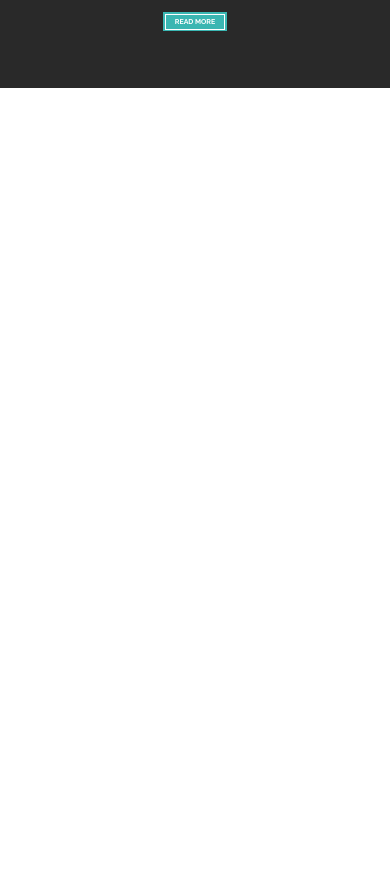
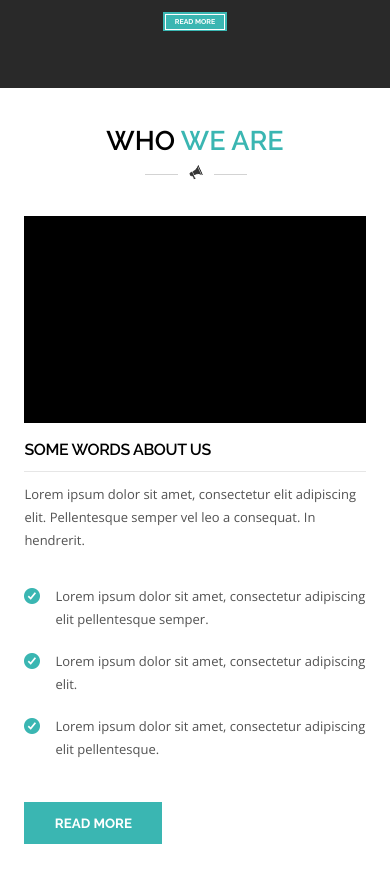
Before and after one commit to mishatch/parry, a plain HTML site: page index.html in a window 390 px wide. Shown: the part 191-1074 px from the top of the page. Before the commit the page ends 844 px from the top, so only its background shows below. Drawn offline with nearby package versions, Linux system fonts and the light colour scheme.

Commit message:
add third component on mobile resolution

```diff
--- a/index.html
+++ b/index.html
@@ -22,6 +22,12 @@
       href="https://fonts.googleapis.com/css2?family=Raleway:wght@700&display=swap"
       rel="stylesheet"
     />
+    <link rel="preconnect" href="https://fonts.googleapis.com" />
+    <link rel="preconnect" href="https://fonts.gstatic.com" crossorigin />
+    <link
+      href="https://fonts.googleapis.com/css2?family=Open+Sans&display=swap"
+      rel="stylesheet"
+    />
     <link rel="stylesheet" href="./styles/styles.css" />
     <title>Parry</title>
   </head>
@@ -43,7 +49,41 @@
         <button class="raleway-bold">READ MORE</button>
       </div>
     </header>
-    <section class="component-3"></section>
+    <section class="component-3 flex">
+      <h2 class="raleway-semibold"><span>WHO</span> WE ARE</h2>
+      <div class="flex">
+        <div></div>
+        <img src="./assets/speaker.png" alt="Speaker" />
+        <div></div>
+      </div>
+      <div></div>
+      <h5 class="raleway-semibold">SOME WORDS ABOUT US</h5>
+      <div></div>
+      <p class="open-sans-regular">
+        Lorem ipsum dolor sit amet, consectetur elit adipiscing elit.
+        Pellentesque semper vel leo a consequat. In hendrerit.
+      </p>
+      <div class="check flex">
+        <img src="./assets/check-blue.png" alt="Check" />
+        <p class="open-sans-regular">
+          Lorem ipsum dolor sit amet, consectetur adipiscing elit pellentesque
+          semper.
+        </p>
+      </div>
+      <div class="check flex">
+        <img src="./assets/check-blue.png" alt="Check" />
+        <p class="open-sans-regular">
+          Lorem ipsum dolor sit amet, consectetur adipiscing elit.
+        </p>
+      </div>
+      <div class="check flex">
+        <img src="./assets/check-blue.png" alt="Check" />
+        <p class="open-sans-regular">
+          Lorem ipsum dolor sit amet, consectetur adipiscing elit pellentesque.
+        </p>
+      </div>
+      <button class="raleway-bold">READ MORE</button>
+    </section>
     <section class="component-4"></section>
     <section class="component-5"></section>
     <section class="component-6"></section>
--- a/styles/_palette.scss
+++ b/styles/_palette.scss
@@ -1,4 +1,6 @@
 $header-bg: #292929;
+$speaker-div-color: #d3d3d3;
+$about-us-line: #e6e6e6;
 $main-black: #000000;
 $main-blue: #3ab6b2;
 $txt-white: #ffffff;
--- a/styles/_shared.scss
+++ b/styles/_shared.scss
@@ -31,3 +31,7 @@
   font-family: "Montserrat", sans-serif;
   font-weight: 700;
 }
+.open-sans-regular {
+  font-family: "Open Sans", sans-serif;
+  font-weight: 400;
+}
--- a/styles/components/component-2/_mobile.scss
+++ b/styles/components/component-2/_mobile.scss
@@ -44,5 +44,8 @@
     background-color: $main-blue;
     width: 63px;
     height: 16px;
+    &:hover {
+      cursor: pointer;
+    }
   }
 }
--- a/styles/components/component-3/_mobile.scss
+++ b/styles/components/component-3/_mobile.scss
@@ -0,0 +1,84 @@
+.component-3 {
+  padding: 37px 6.25% 0 6.25%;
+  width: 100%;
+  flex-direction: column;
+  align-items: center;
+  h2 {
+    font-size: 27px;
+    color: $main-blue;
+    span {
+      color: $main-black;
+    }
+  }
+  > div:first-of-type {
+    margin-top: 18px;
+    gap: 11px;
+    > div {
+      width: 33px;
+      height: 1px;
+      background-color: $speaker-div-color;
+    }
+    > div:first-of-type {
+      margin-left: 2px;
+    }
+    > img {
+      margin-top: -9px;
+    }
+  }
+  > div:nth-of-type(2) {
+    background-color: $main-black;
+    width: 100%;
+    height: 207px;
+    margin-top: 36px;
+  }
+  h5 {
+    font-size: 16px;
+    text-align: left;
+    width: 100%;
+    letter-spacing: -0.35px;
+    margin-top: 17px;
+    margin-bottom: 12px;
+  }
+  > div:nth-of-type(3) {
+    width: 100%;
+    height: 1px;
+    background-color: $about-us-line;
+    margin-bottom: 11px;
+  }
+  > p {
+    font-size: 13px;
+    line-height: 23px;
+    color: $paragraph-top-color;
+    margin-bottom: 33px;
+    margin-right: auto;
+  }
+  .check {
+    margin-bottom: 19px;
+    margin-right: auto;
+    > img {
+      object-fit: cover;
+      width: 16px;
+      height: 16px;
+      margin-top: 3px;
+      margin-right: 15px;
+    }
+    > p {
+      font-size: 13px;
+      color: $paragraph-top-color;
+      line-height: 23px;
+    }
+  }
+  button {
+    width: 138px;
+    height: 42px;
+    border: none;
+    color: $txt-white;
+    background-color: $main-blue;
+    margin-right: auto;
+    margin-top: 22px;
+    margin-bottom: 42px;
+    &:hover {
+      cursor: pointer;
+    }
+  }
+}
```
Also changed, not shown: assets/check-blue.png (added), assets/speaker.png (added), styles/styles.css, 1 other file.
